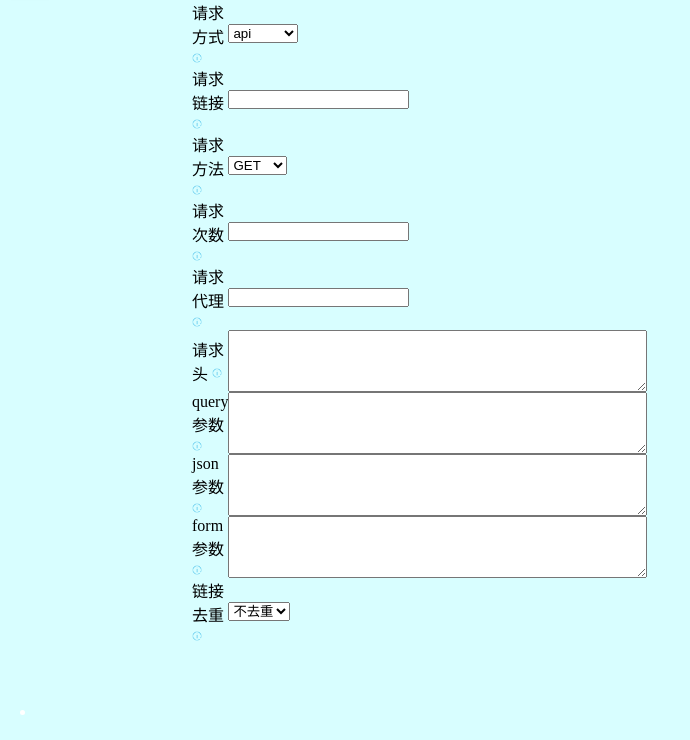
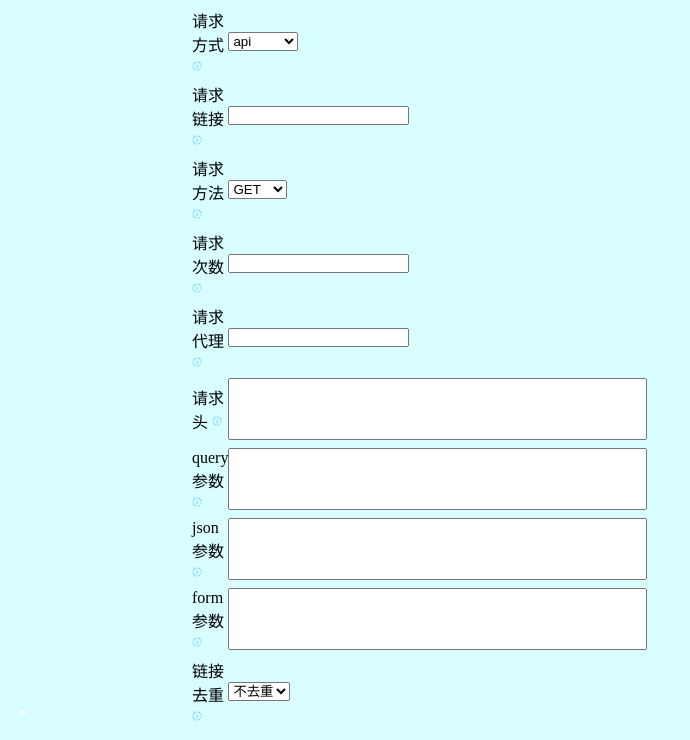
Before and after one commit to ling-yuan/generate-config-with-web, a Flask app: page / in a window 1280 px wide. Shown: the part 60-800 px from the top of the page, without its empty margins (0-690 px from the left). Run offline with Flask 3, Linux system fonts and the light colour scheme.

Commit message:
update: 优化request页面样式

```diff
--- a/src/static/css/request.css
+++ b/src/static/css/request.css
@@ -1,23 +1,24 @@
-table {
+.request-table {
     width: 100%;
-    border-collapse: collapse;
+    border-collapse: separate;
+    border-spacing: 0px 8px;
 }
 
 /* tr下的第一个td占30%的宽 */
-tr td:first-child {
+.request-table tr td:first-child {
     width: 35%;
 }
 
-td {
+.request-table td,
+.request-table td * {
     /* 上下居中 */
     vertical-align: middle;
 }
 
-tr td * {
-    vertical-align: middle;
-}
-
-tr td img {
+.request-table .request-icon {
+    /* 默认 */
+    width: 8%;
+    height: 8%;
     /* 最大 */
     max-width: 15px;
     max-height: 15px;
@@ -26,3 +27,8 @@ tr td img {
     min-height: 10px;
     vertical-align: middle;
 }
+
+.request-table .request-textarea {
+    /* 不允许更改大小 */
+    resize: none;
+}
--- a/src/templates/request.html
+++ b/src/templates/request.html
@@ -1,17 +1,17 @@
 <!-- 导入css -->
 <link rel="stylesheet" type="text/css" href="{{ url_for('static', filename='css/request.css') }}" />
 
-<table>
+<table class="request-table">
     <tr>
         <td>
             <span title="type">请求方式</span>
             <!-- 信息按钮，悬停显示提示信息 -->
-            <img src="{{ url_for('static', filename='pic/info.png') }}" width="8%" height="8%"
+            <img class="request-icon" src="{{ url_for('static', filename='pic/info.png') }}"
                 title="api: 接口请求&#10;browser: 浏览器请求" />
         </td>
         <td>
             <!-- 下拉菜单 -->
-            <select id="type">
+            <select class="request-select" id="type" aria-label="type">
                 <option value="api">api</option>
                 <option value="browser">browser</option>
             </select>
@@ -20,21 +20,21 @@
     <tr>
         <td>
             <span title="url">请求链接</span>
-            <img src="{{ url_for('static', filename='pic/info.png') }}" width="8%" height="8%"
+            <img class="request-icon" src="{{ url_for('static', filename='pic/info.png') }}"
                 title="填写对应阶段的链接，可以使用可变参数进行填充&#10;此设置会被上个阶段中的next_url字段覆盖" />
         </td>
         <td>
-            <input id="url" type="text" />
+            <input class="request-input" id="url" type="text" aria-label="url" />
         </td>
     </tr>
     <tr>
         <td>
             <span title="method">请求方法</span>
-            <img src="{{ url_for('static', filename='pic/info.png') }}" width="8%" height="8%"
+            <img class="request-icon" src="{{ url_for('static', filename='pic/info.png') }}"
                 title="GET: 获取数据&#10;POST: 提交数据" />
         </td>
         <td>
-            <select id="method">
+            <select class="request-select" id="method" aria-label="method">
                 <option value="GET">GET</option>
                 <option value="POST">POST</option>
             </select>
@@ -43,72 +43,71 @@
     <tr>
         <td>
             <span title="iteration_times">请求次数</span>
-            <img src="{{ url_for('static', filename='pic/info.png') }}" width="8%" height="8%"
+            <img class="request-icon" src="{{ url_for('static', filename='pic/info.png') }}"
                 style="vertical-align: middle;"
                 title="填写对应阶段的请求次数，此设置会影响该阶段链接和携带数据中的可变参数&#10;此设置会被上个阶段中的next_iteration_times字段覆盖" />
         </td>
         <td>
-            <input id="iteration_times" type="number" />
+            <input class="request-input" id="iteration_times" type="number" aria-label="iteration_times" />
         </td>
     </tr>
     <tr>
         <td>
-            <span title="iteration_times">请求代理</span>
-            <img src="{{ url_for('static', filename='pic/info.png') }}" width="8%" height="8%"
-                style="vertical-align: middle;" title="填写对应阶段的请求代理，此设置会影响api方式获取响应" />
+            <span title="proxy">请求代理</span>
+            <img class="request-icon" src="{{ url_for('static', filename='pic/info.png') }}"
+                title="填写对应阶段的请求代理，此设置会影响api方式获取响应" />
         </td>
         <td>
-            <input id="proxy" type="text" />
+            <input class="request-input" id="proxy" type="text" aria-label="proxy" />
         </td>
     </tr>
     <tr>
         <td>
             <span title="headers">请求头</span>
-            <img src="{{ url_for('static', filename='pic/info.png') }}" width="8%" height="8%"
-                style="vertical-align: middle;" title="对应阶段的请求头" />
+            <img class="request-icon" src="{{ url_for('static', filename='pic/info.png') }}" title="对应阶段的请求头" />
         </td>
         <td>
-            <textarea id="headers" rows="4" cols="50"></textarea>
+            <textarea class="request-textarea" id="headers" rows="4" cols="50" aria-label="headers"></textarea>
         </td>
     </tr>
     <tr>
         <td>
             <span title="query_params">query参数</span>
-            <img src="{{ url_for('static', filename='pic/info.png') }}" width="8%" height="8%"
-                style="vertical-align: middle;" title="对应阶段的query参数，请输入json格式" />
+            <img class="request-icon" src="{{ url_for('static', filename='pic/info.png') }}"
+                title="对应阶段的query参数，请输入json格式" />
         </td>
         <td>
-            <textarea id="query_params" rows="4" cols="50"></textarea>
+            <textarea class="request-textarea" id="query_params" rows="4" cols="50"
+                aria-label="query_params"></textarea>
         </td>
     </tr>
     <tr>
         <td>
             <span title="json_params">json参数</span>
-            <img src="{{ url_for('static', filename='pic/info.png') }}" width="8%" height="8%"
-                style="vertical-align: middle;" title="对应阶段的json参数，请输入json格式" />
+            <img class="request-icon" src="{{ url_for('static', filename='pic/info.png') }}"
+                title="对应阶段的json参数，请输入json格式" />
         </td>
         <td>
-            <textarea id="json_params" rows="4" cols="50"></textarea>
+            <textarea class="request-textarea" id="json_params" rows="4" cols="50" aria-label="json_params"></textarea>
         </td>
     </tr>
     <tr>
         <td>
             <span title="form_params">form参数</span>
-            <img src="{{ url_for('static', filename='pic/info.png') }}" width="8%" height="8%"
-                style="vertical-align: middle;" title="对应阶段的form参数，请输入json格式" />
+            <img class="request-icon" src="{{ url_for('static', filename='pic/info.png') }}"
+                title="对应阶段的form参数，请输入json格式" />
         </td>
         <td>
-            <textarea id="form_params" rows="4" cols="50"></textarea>
+            <textarea class="request-textarea" id="form_params" rows="4" cols="50" aria-label="form_params"></textarea>
         </td>
     </tr>
     <tr>
         <td>
             <span title="dont_filter">链接去重</span>
-            <img src="{{ url_for('static', filename='pic/info.png') }}" width="8%" height="8%"
-                style="vertical-align: middle;" title="请求链接是否去重" />
+            <img class="request-icon" src="{{ url_for('static', filename='pic/info.png') }}" title="请求链接是否去重" />
         </td>
         <td>
-            <select id="dont_filter">
+            <select class="request-select" id="dont_filter" aria-label="dont_filter">
                 <option value="True">不去重</option>
                 <option value="False">去重</option>
             </select>
```
